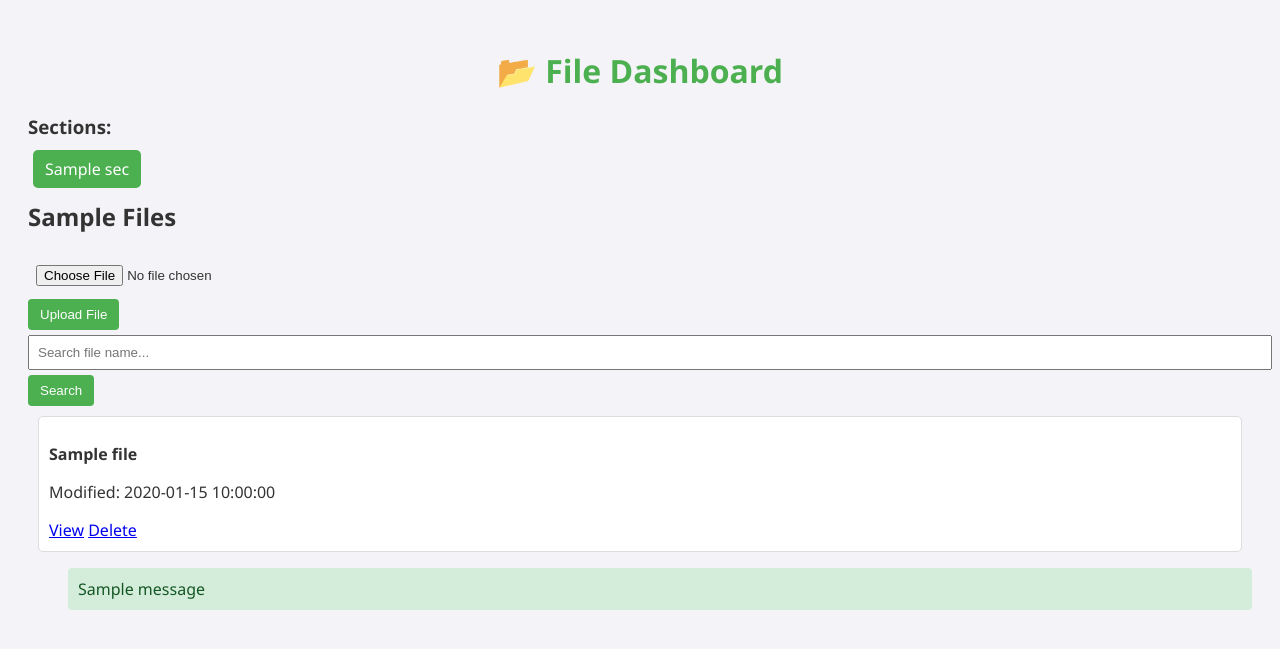
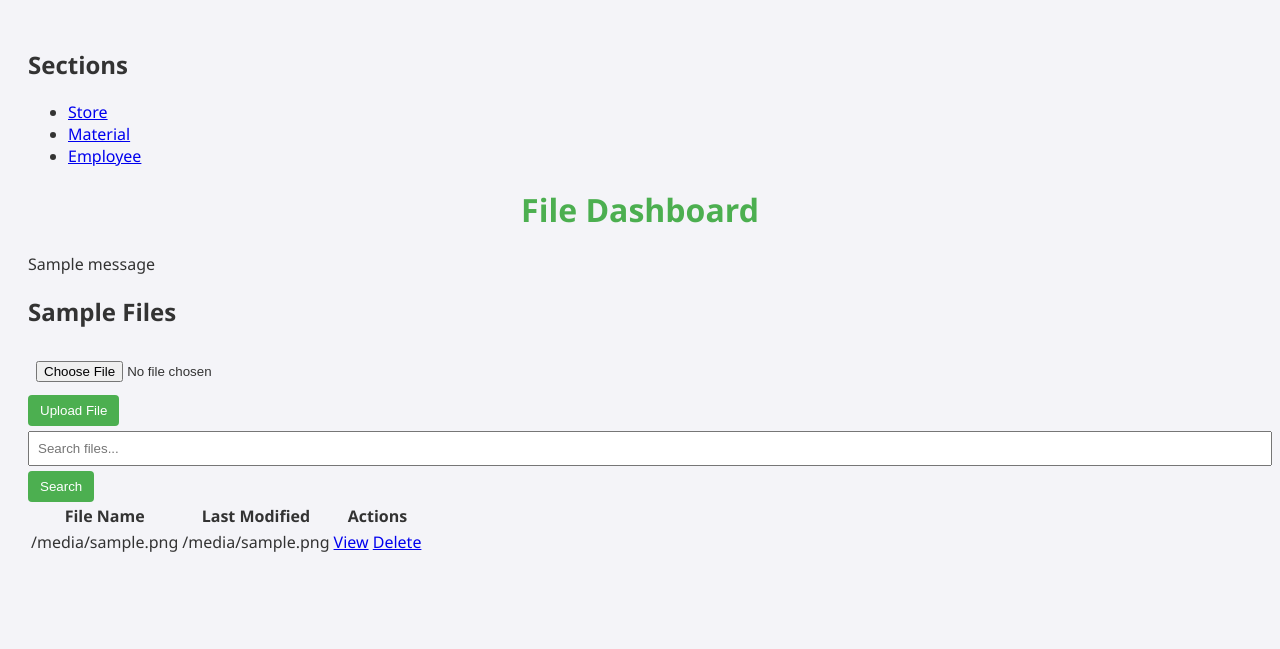
Before and after one commit to Muttu93/Final_Dashboard, a Flask app: template templates/index.html in a window 1280 px wide. Shown: the top 649 px of the page. Run offline with Flask 3, Linux system fonts and the light colour scheme; the template is opened without the code that fills it: most values are stand-ins (such as "Sample title", 1, 10 or a date in 2020); one stand-in notice (Sample message) is shown.

Commit message:
Update index.html

```diff
--- a/templates/index.html
+++ b/templates/index.html
@@ -6,45 +6,69 @@
     <link rel="stylesheet" href="{{ url_for('static', filename='style.css') }}">
 </head>
 <body>
-    <h1>📂 File Dashboard</h1>
-    <div class="section">
-        <h3>Sections:</h3>
-        {% for sec in sections %}
-            <a href="{{ url_for('dashboard', section=sec) }}" class="section-link">{{ sec }}</a>
+    <div class="sidebar">
+        <h2>Sections</h2>
+        <ul>
+            <li><a href="{{ url_for('dashboard', section='Store') }}">Store</a></li>
+            <li><a href="{{ url_for('dashboard', section='Material') }}">Material</a></li>
+            <li><a href="{{ url_for('dashboard', section='Employee') }}">Employee</a></li>
+        </ul>
+    </div>
+
+    <div class="main-content">
+        <h1>File Dashboard</h1>
+
+        {% with messages = get_flashed_messages(with_categories=true) %}
+          {% if messages %}
+            {% for category, message in messages %}
+              <div class="flash {{ category }}">{{ message }}</div>
             {% endfor %}
-    </div>
+          {% endif %}
+        {% endwith %}
 
         {% if current_section %}
             <h2>{{ current_section }} Files</h2>
 
-        <form action="{{ url_for('upload_file', section=current_section) }}" method="post" enctype="multipart/form-data">
+            <!-- Upload Form -->
+            <form action="{{ url_for('upload_file', section=current_section) }}" method="post" enctype="multipart/form-data" class="upload-form">
                 <input type="file" name="file" required>
                 <button type="submit">Upload File</button>
             </form>
 
-        <form action="{{ url_for('search_file', section=current_section) }}" method="get">
-            <input type="text" name="query" placeholder="Search file name..." required>
+            <!-- Search Form -->
+            <form method="GET" action="{{ url_for('dashboard', section=current_section) }}" class="search-form">
+                <input type="text" name="query" placeholder="Search files..." value="{{ query or '' }}">
                 <button type="submit">Search</button>
             </form>
 
+            {% if files %}
+                <table>
+                    <thead>
+                        <tr>
+                            <th>File Name</th>
+                            <th>Last Modified</th>
+                            <th>Actions</th>
+                        </tr>
+                    </thead>
+                    <tbody>
                         {% for file in files %}
-            <div class="file-card">
-                <p><strong>{{ file.name }}</strong></p>
-                <p>Modified: {{ file.modified }}</p>
-                <a href="{{ url_for('view_file', section=current_section, filename=file.name) }}">View</a>
-                <a href="{{ url_for('delete_file', section=current_section, filename=file.name) }}" onclick="return confirm('Delete this file?')">Delete</a>
+                        <tr>
+                            <td>{{ file }}</td>
+                            <td>{{ file_dates[file] }}</td>
+                            <td>
+                                <a href="{{ url_for('view_file', section=current_section, filename=file) }}" target="_blank">View</a>
+                                <a href="{{ url_for('delete_file', section=current_section, filename=file) }}" onclick="return confirm('Are you sure you want to delete this file?')">Delete</a>
+                            </td>
+                        </tr>
+                        {% endfor %}
+                    </tbody>
+                </table>
+            {% else %}
+                <p>No files found in this section.</p>
+            {% endif %}
+        {% else %}
+            <p>Please select a section to view files.</p>
+        {% endif %}
     </div>
-        {% endfor %}
-    {% endif %}
-
-    {% with messages = get_flashed_messages(with_categories=true) %}
-      {% if messages %}
-        <ul class="flashes">
-          {% for category, message in messages %}
-            <li class="{{ category }}">{{ message }}</li>
-          {% endfor %}
-        </ul>
-      {% endif %}
-    {% endwith %}
 </body>
 </html>
```
Lines whose indentation alone changed are shown as unchanged.
